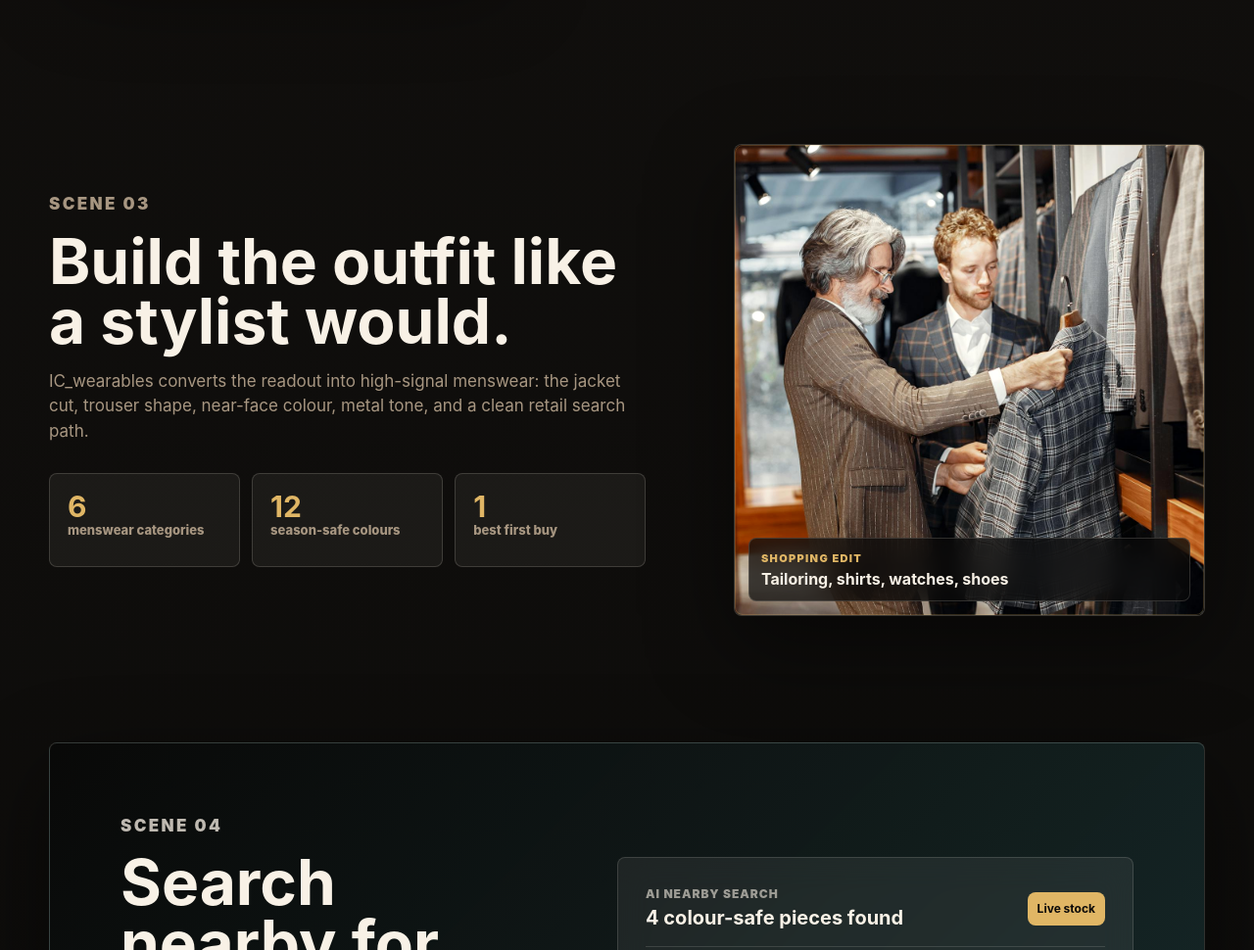
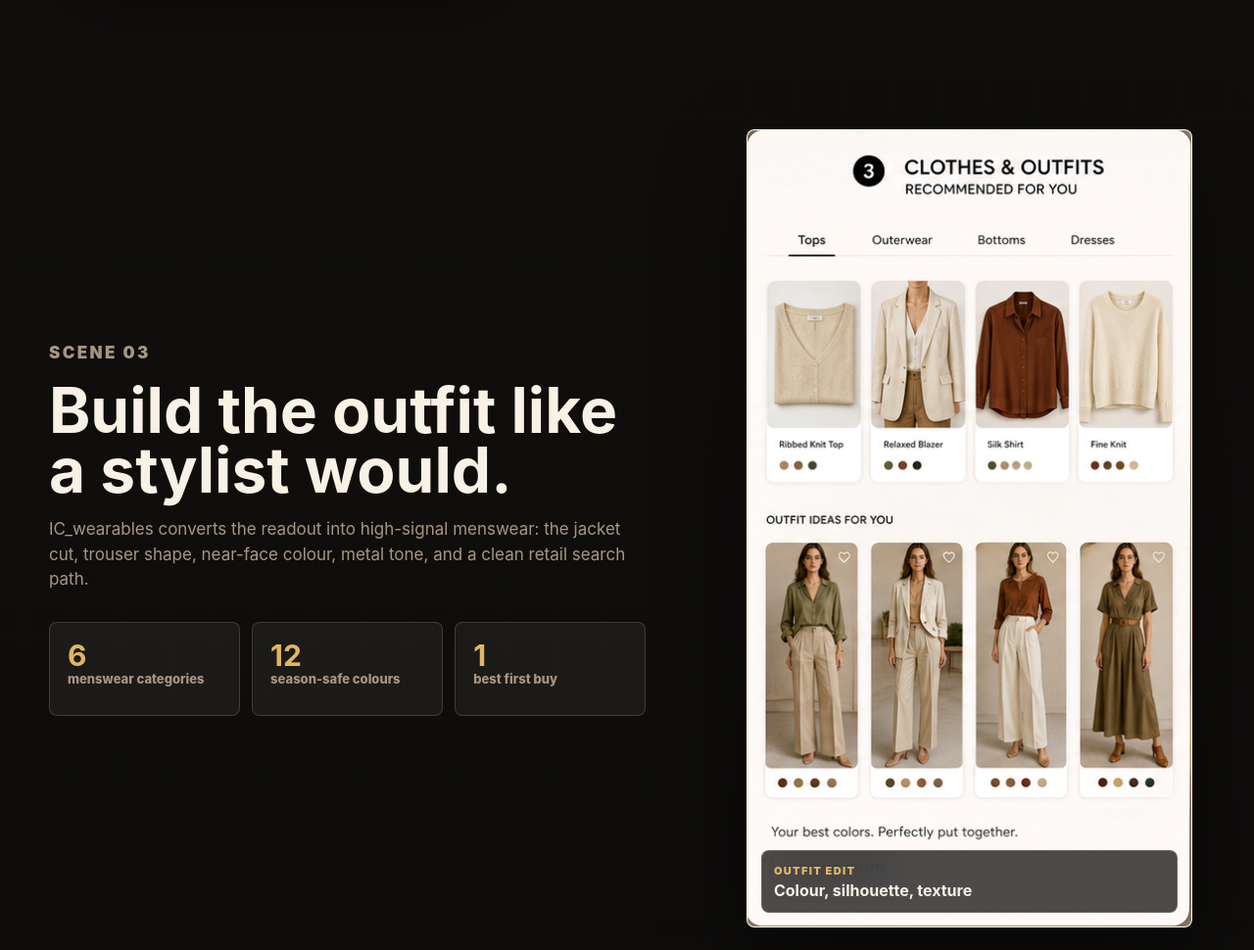
Before and after one commit to schuwaong/IC_wearables, a plain HTML site: page index.html in a window 1280 px wide. Shown: the part 4000-4970 px from the top of the page at 98% size. Drawn offline with Linux system fonts and the light colour scheme.

Commit message:
Add outfit board to men landing

```diff
--- a/index.html
+++ b/index.html
@@ -231,11 +231,14 @@
             <span><strong>1</strong> best first buy</span>
           </div>
         </div>
-        <figure class="scene-media scene-media-wide">
-          <img src="./assets/mens-suit-shop.jpg" alt="Two men selecting tailored menswear inside a premium suit shop" />
+        <figure class="scene-media outfit-board-media">
+          <img
+            src="./assets/video-reference/prompt-scene-refs/scene-04-clothes-change-your-look.png"
+            alt="IC_wearables outfit recommendation board with colour-safe pieces and outfit ideas"
+          />
           <figcaption class="media-caption">
-            <span>Shopping edit</span>
-            <strong>Tailoring, shirts, watches, shoes</strong>
+            <span>Outfit edit</span>
+            <strong>Colour, silhouette, texture</strong>
           </figcaption>
         </figure>
       </section>
--- a/styles.css
+++ b/styles.css
@@ -822,6 +822,18 @@ h3 {
   height: 480px;
 }
 
+.outfit-board-media {
+  width: min(455px, 100%);
+  background: #fffaf2;
+}
+
+.outfit-board-media img {
+  height: auto;
+  object-fit: contain;
+  object-position: center top;
+  filter: saturate(0.98) contrast(1.02);
+}
+
 .media-caption {
   position: absolute;
   left: 14px;
@@ -1613,6 +1625,10 @@ h3 {
     height: 430px;
   }
 
+  .outfit-board-media img {
+    height: auto;
+  }
+
   .mini-metrics {
     grid-template-columns: 1fr;
   }
```
